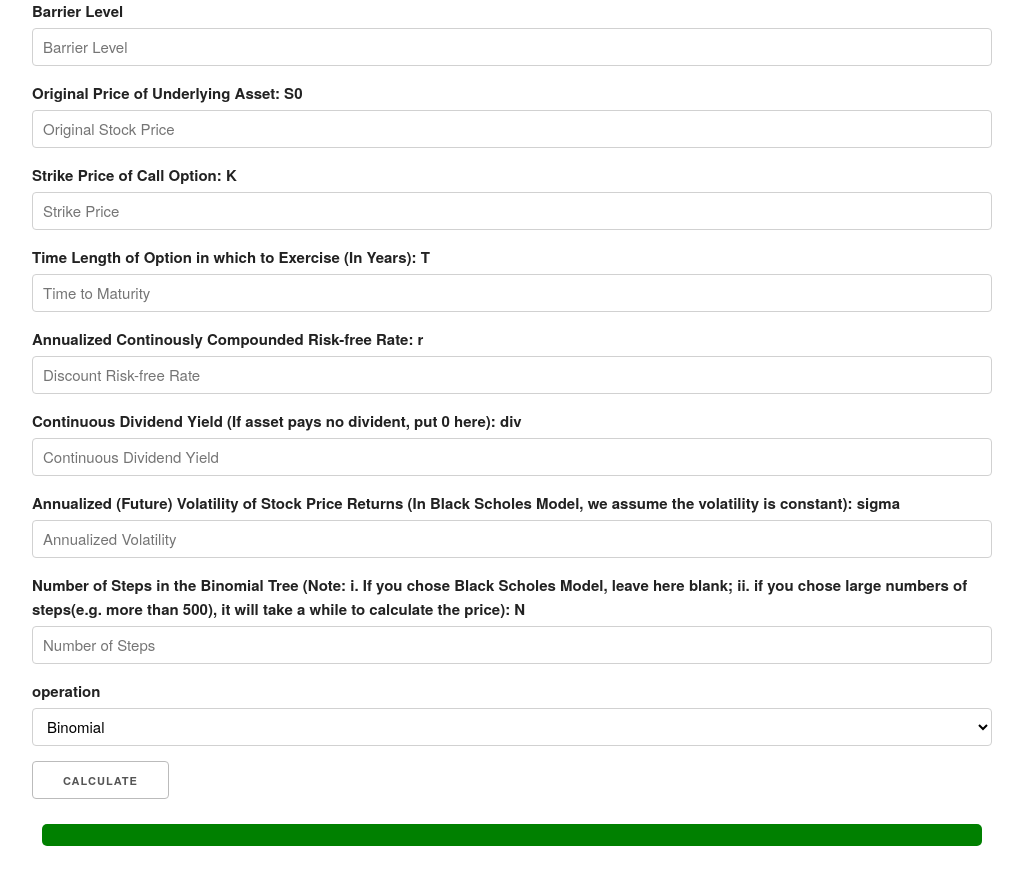
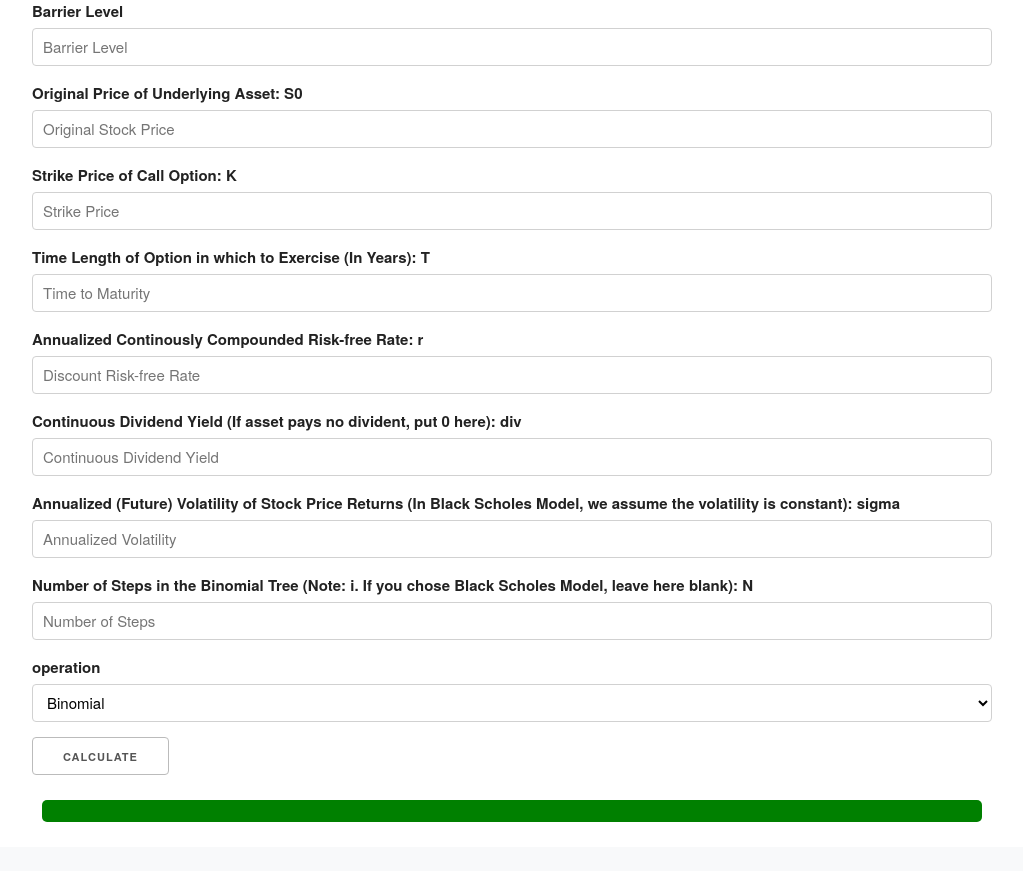
Before and after one commit to danniecuiuc/option_pricing_api_ui, a Flask app: page /barrier in a window 1280 px wide. Shown: the part 202-1073 px from the top of the page, without its empty margins (128-1151 px from the left). After the commit the page ends 1024 px from the top, so only its background shows below. Run offline with Flask 2, Linux system fonts and the light colour scheme; some libraries are stand-ins or nearby versions.

Commit message:
modify html

```diff
--- a/templates/barrier.html
+++ b/templates/barrier.html
@@ -86,7 +86,7 @@
                     name="sigma"
                     />
 
-                <label for="Number of Steps">Number of Steps in the Binomial Tree (Note: i. If you chose Black Scholes Model, leave here blank; ii. if you chose large numbers of steps(e.g. more than 500), it will take a while to calculate the price): N</label>
+                <label for="Number of Steps">Number of Steps in the Binomial Tree (Note: i. If you chose Black Scholes Model, leave here blank): N</label>
                 <input
                     type="text"
                     placeholder="Number of Steps"
```
Also changed, not shown: barrier.png (added), home.png (added), result.png (added).
